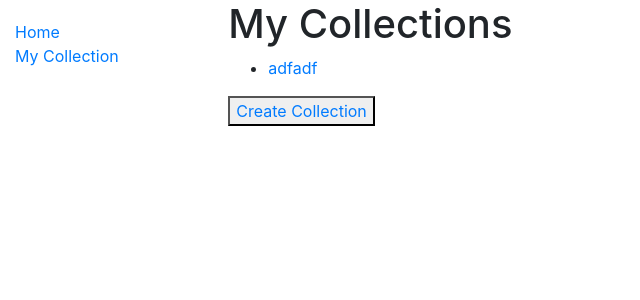
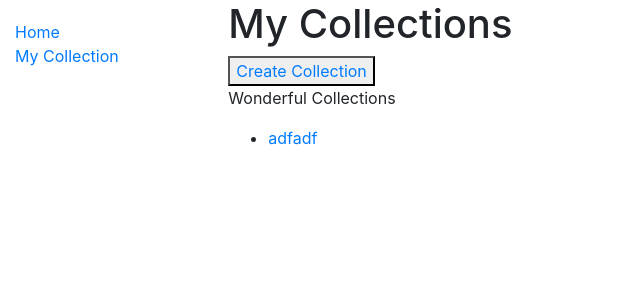
Before and after one commit to mitchellang/game-collection-django, a Django app: page /game_catalogue/mycollection/ in a window 1280 px wide. Shown: the top 300 px of the page, without its empty margins (0-640 px from the left). Run offline with Django 3.2, Linux system fonts and the light colour scheme; a user stored in the database is signed in; data comes from the database, SQL or seed files in the repository; both versions use the stored data as it was after the commit.

Commit message:
added stuff

```diff
--- a/game_management_system/game_catalogue/templates/game_catalogue/gamecollection_list_owned_user.html
+++ b/game_management_system/game_catalogue/templates/game_catalogue/gamecollection_list_owned_user.html
@@ -2,6 +2,10 @@
 
 {% block content %}
     <h1>My Collections</h1>
+    <button type="button">
+        <a href="{% url 'game-collection-create' %}">Create Collection</a>
+    </button>
+    <p>Wonderful Collections</p>
 
     {% if gamecollection_list %}
         <ul>
@@ -11,11 +15,9 @@
                 </li>
             {% endfor %}
         </ul>
-        <button type="button">
-            <a href="{% url 'game-collection-create' %}">Create Collection</a>
-        </button>
 
     {% else %}
         <p>There are no games owned.</p>
+
     {% endif %}
 {% endblock %}
--- a/game_management_system/game_catalogue/views.py
+++ b/game_management_system/game_catalogue/views.py
@@ -84,7 +84,6 @@ class GameCreate(CreateView):
     def form_valid(self, form):
         owner = self.request.user
         form.instance.owner = owner
-        form.instance.game_collection.set(Game)
         return super(GameCreate, self).form_valid(form)
 
 
```
Also changed, not shown: game_management_system/db.sqlite3.
